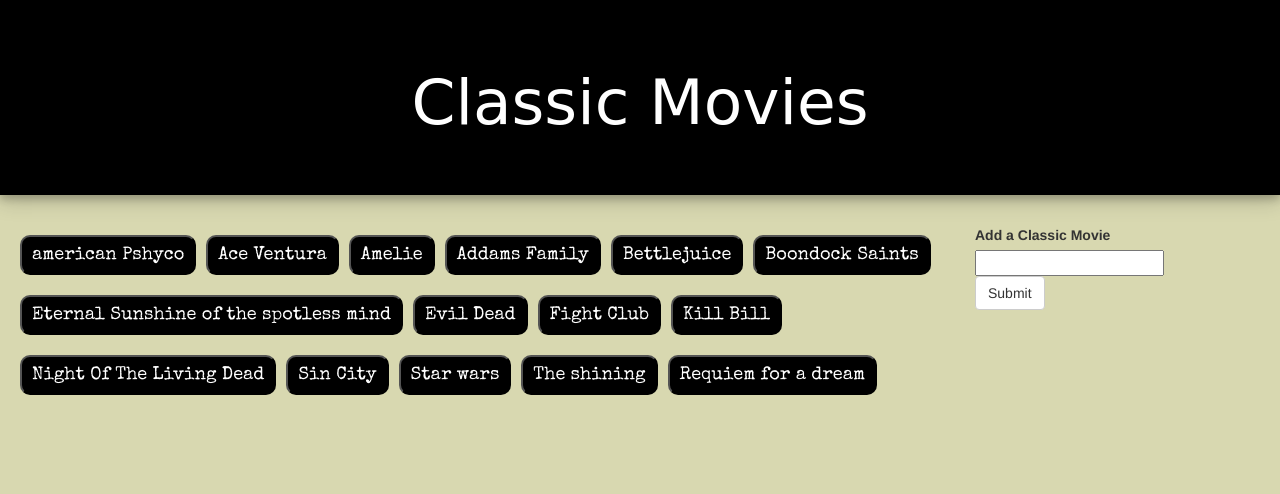
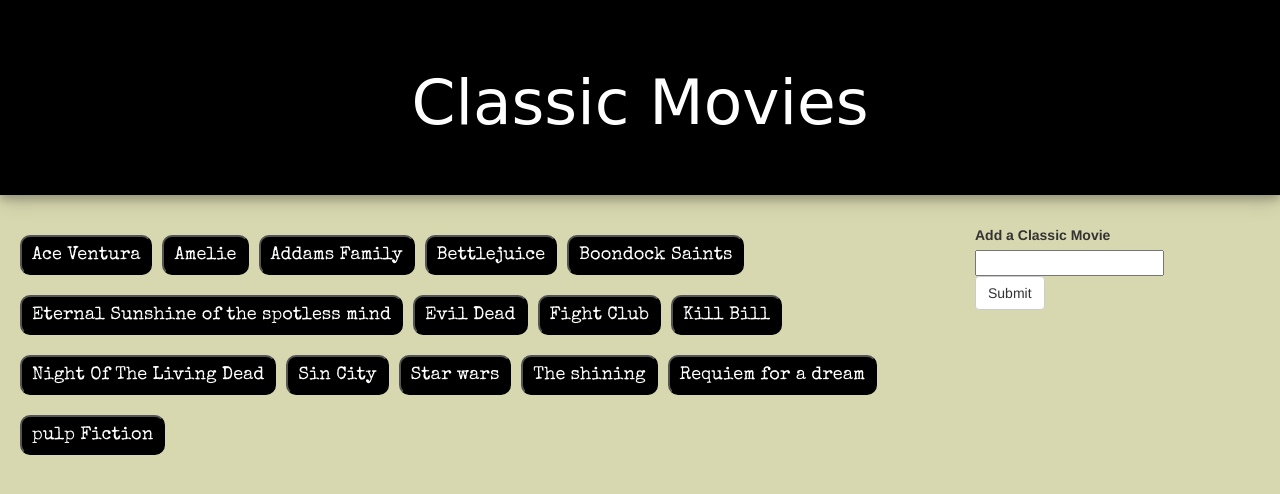
Before and after one commit to nataliagarkcia/Giftastic, a PHP site: page / in a window 1280 px wide. Shown: the top 494 px of the page. Run offline with PHP 8.4, Linux system fonts and the light colour scheme; some web fonts are replaced.

Commit message:
almost done

```diff
--- a/assets/css/style.css
+++ b/assets/css/style.css
@@ -26,3 +26,8 @@
 body{
 	background-color: #d8d8b0;
 }
+
+p{
+	font-family: 'Special Elite', cursive;
+	font-size: 1.5em;
+}
--- a/assets/javascript/game.js
+++ b/assets/javascript/game.js
@@ -2,7 +2,7 @@
 
 
 // Initial array of movies
-	var movies = ['american Pshyco', 'Ace Ventura', 'Amelie', 'Addams Family','Bettlejuice','Boondock Saints','Eternal Sunshine of the spotless mind','Evil Dead','Fight Club','Kill Bill','Night Of The Living Dead', 'Sin City','Star wars','The shining','Requiem for a dream'];
+	var movies = ['Ace Ventura', 'Amelie', 'Addams Family','Bettlejuice','Boondock Saints','Eternal Sunshine of the spotless mind','Evil Dead','Fight Club','Kill Bill','Night Of The Living Dead', 'Sin City','Star wars','The shining','Requiem for a dream','pulp Fiction'];
 
 
 	// Generic function for displaying movie data
@@ -36,8 +36,8 @@
 		// The movie from the textbox is then added to our array
 		movies.push(movie);
 
-		// Our array then runs which handles the processing of our movie array
-		renderButtons();
+		// Our array then runs which handles the processing of our movie array, and also will add the data for the infomation to be display
+		renderButtons(); display();
 
 		// We have this line so that users can hit "enter" instead of clicking on ht button and it won't move to the next page
 		return false;
@@ -60,6 +60,8 @@
 
                 var results = response.data; //it will choose the information from the response data
 
+                		$('#showGif').empty();//deletes the previous information store inside this div
+
                      for (var i = 0; i < results.length; i++) { //will create a for loop throught the movies array//
 
                         var moviesDiv = $("<div>"); //create a new div name movies Div
@@ -75,12 +77,33 @@
 
                         $("#showGif").prepend(moviesDiv) //and at last will add the previous to the Id showGif
 
+                        stopAndGo();
+
                     }
 
             });
     });
 
 	}
+
+	function stopAndGo() {
+
+	 $('<img>').on('click', function(){
+
+
+	var state = $(this).attr('data-state');
+
+	  if ( state == 'still'){
+                $(this).attr('src', $(this).data('animate'));
+                $(this).attr('data-state', 'animate');
+            }else{
+                $(this).attr('src', $(this).data('still'));
+                $(this).attr('data-state', 'still');
+            }
+
+
+            });
+        }
 
 	$( document ).ready(function(){ //this function will run the previous create functions
 
@@ -89,4 +112,6 @@
 		addNewMovie();
 
 
+
+
     });
--- a/index.html
+++ b/index.html
@@ -30,7 +30,7 @@
 
 <div class="container-fluid">
 
-	<div class="row">
+	<div class="row" id="firstrow">
 
 		<!--contains the buttons-->
 		<div class="col-md-9" id="moviesView">
```
